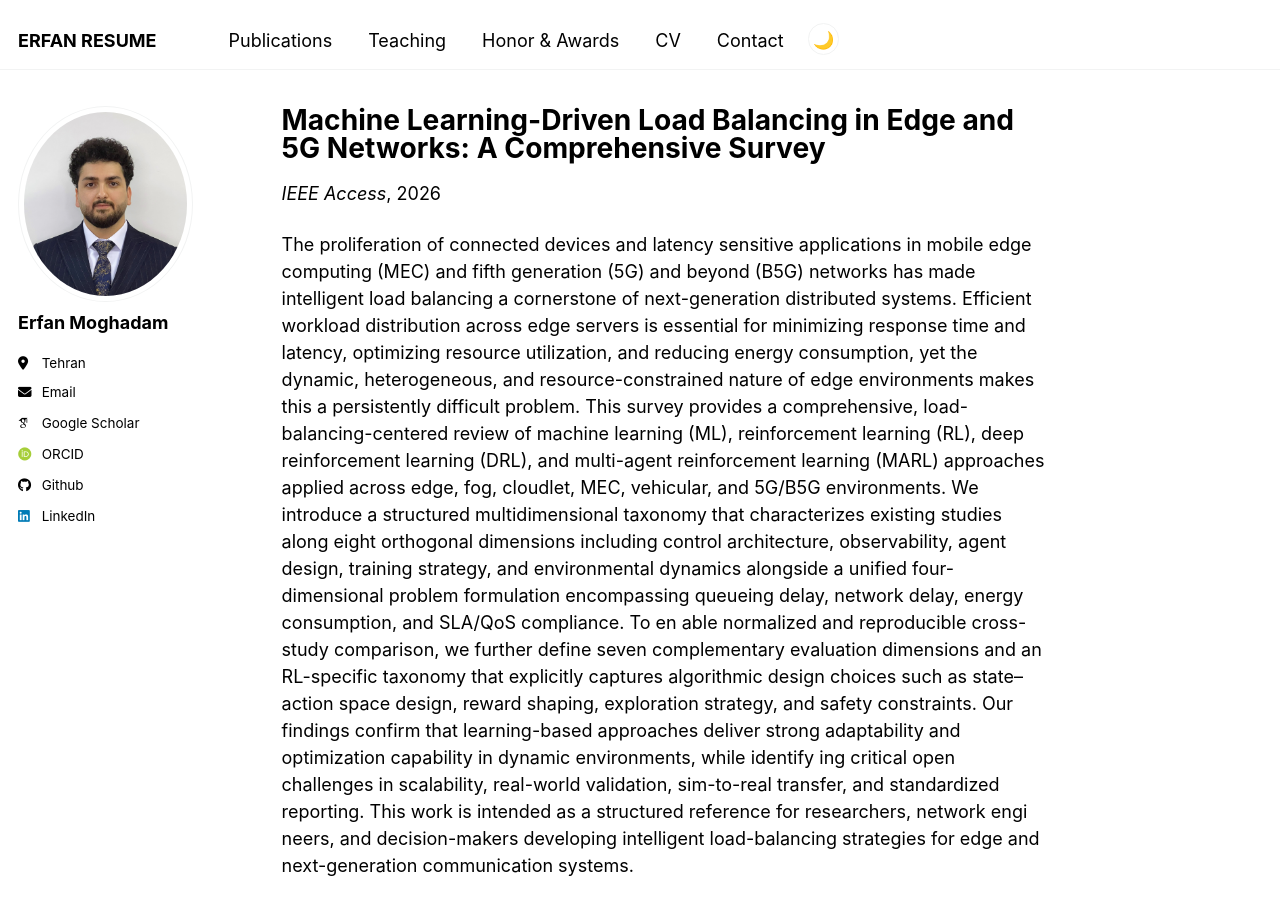
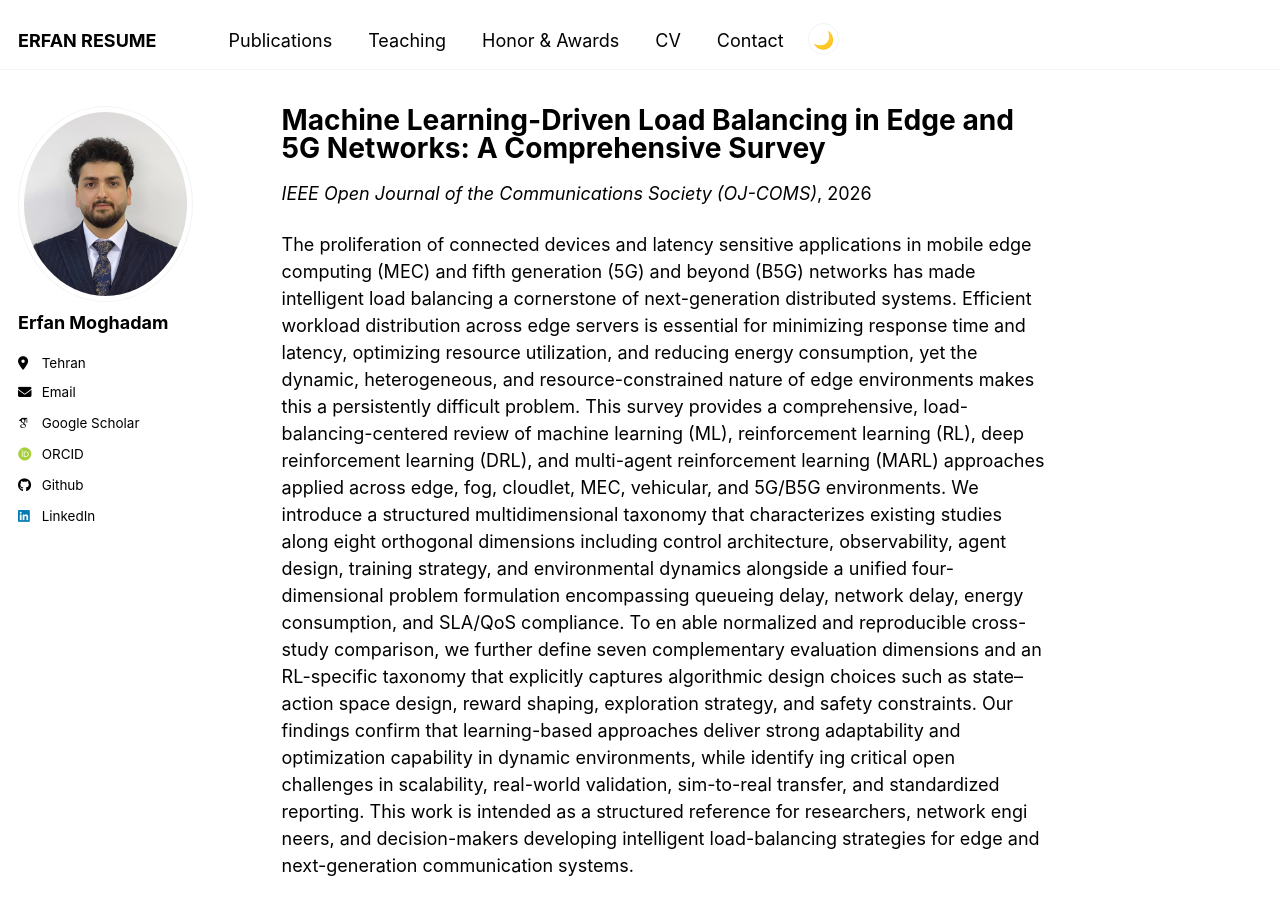
Before and after one commit to erfanresume/erfanresume.github.io, a Jekyll site: the page built from _publications/2025-01-15-paper-title-number-1.md, in a window 1280 px wide and 900 px high. Built offline with Jekyll 4.4.1, drawn with Linux system fonts in a browser that asks for light colours; some web fonts are replaced.

Commit message:
Update 2025-01-15-paper-title-number-1.md

```diff
--- a/_publications/2025-01-15-paper-title-number-1.md
+++ b/_publications/2025-01-15-paper-title-number-1.md
@@ -6,7 +6,7 @@ permalink: /publication/2025-01-15-paper-title-number-1
 excerpt: ''
 date: 2026-08-26
 status: Published #status could be under_review, submitted, accepted
-venue: 'IEEE Access'
+venue: 'IEEE Open Journal of the Communications Society (OJ-COMS)'
 # paperurl: 'http://academicpages.github.io/files/paper3.pdf'
 # citation: 'Your Name, You. (2024). &quot;Paper Title Number 3.&quot; <i>GitHub Journal of Bugs</i>. 1(3).'
 ---
```
